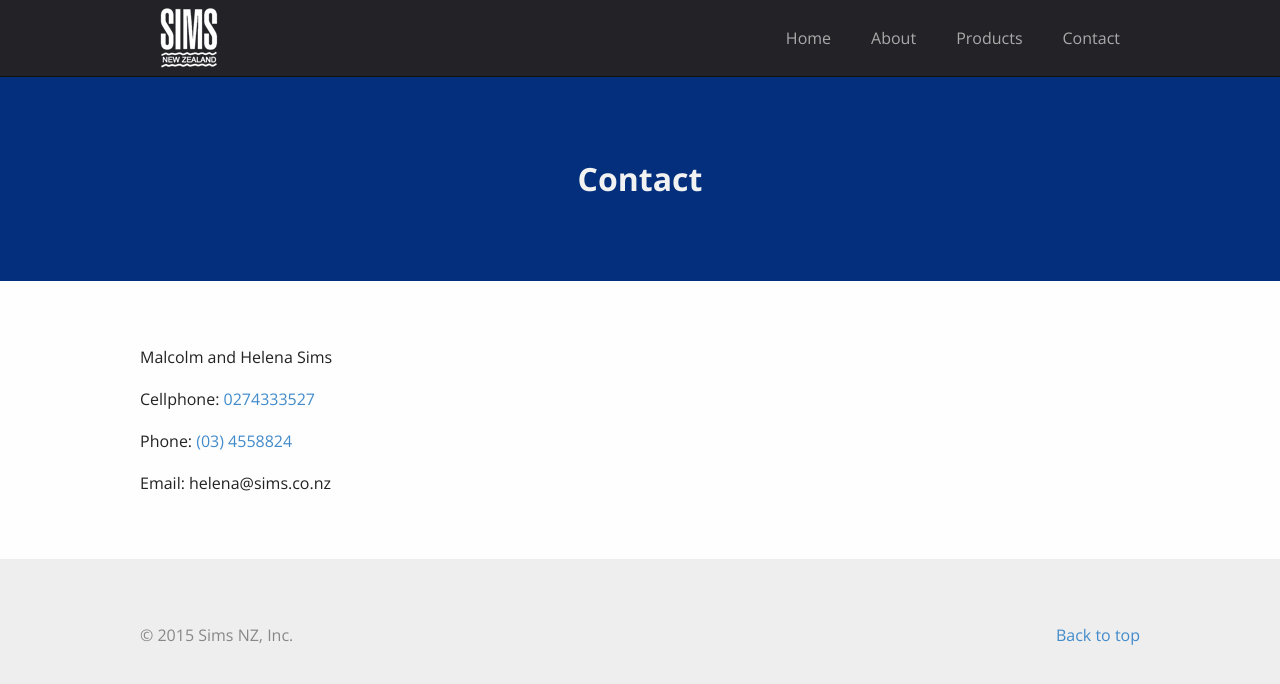
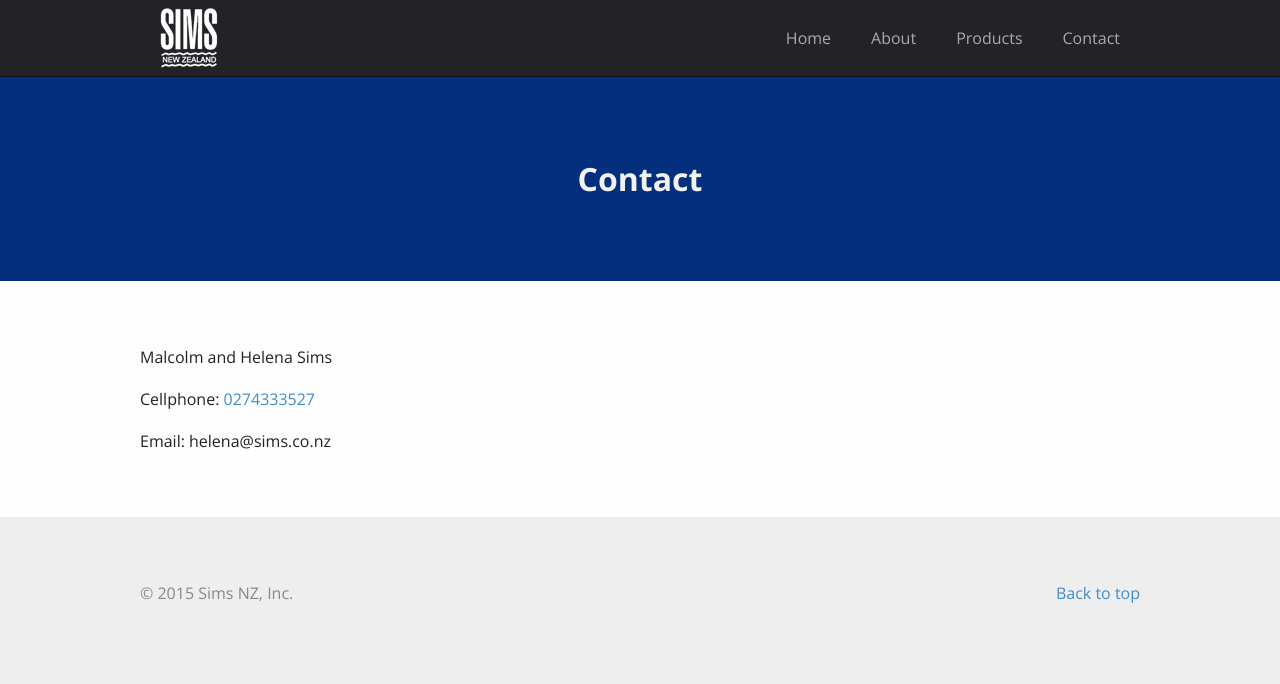
Before and after one commit to GeorgePhillips/Sims-NZ-Website, a Jekyll site: the page built from contact.html, in a window 1280 px wide. Shown: the top 684 px of the page. Built offline with Jekyll 4.4.1, drawn with Linux system fonts in a browser that asks for light colours.

Commit message:
Updated 'contact.html' via CloudCannon

```diff
--- a/contact.html
+++ b/contact.html
@@ -6,10 +6,5 @@ permalink: /contact/
 ---
 
 <section>
-	<div class="container editable">
-		<p>Malcolm and Helena Sims</p>
-		<p>Cellphone: <a href="tel:+64274333527">0274333527</a></p>
-		<p>Phone: <a href="tel:034558824">(03) 4558824</a></p>
-		<p>Email: helena@sims.co.nz</p>
-	</div>
+	<div class="container editable"><p>Malcolm and Helena Sims</p><p>Cellphone: <a href="tel:+64274333527">0274333527</a></p><p>Email: helena@sims.co.nz</p></div>
 </section>
```
